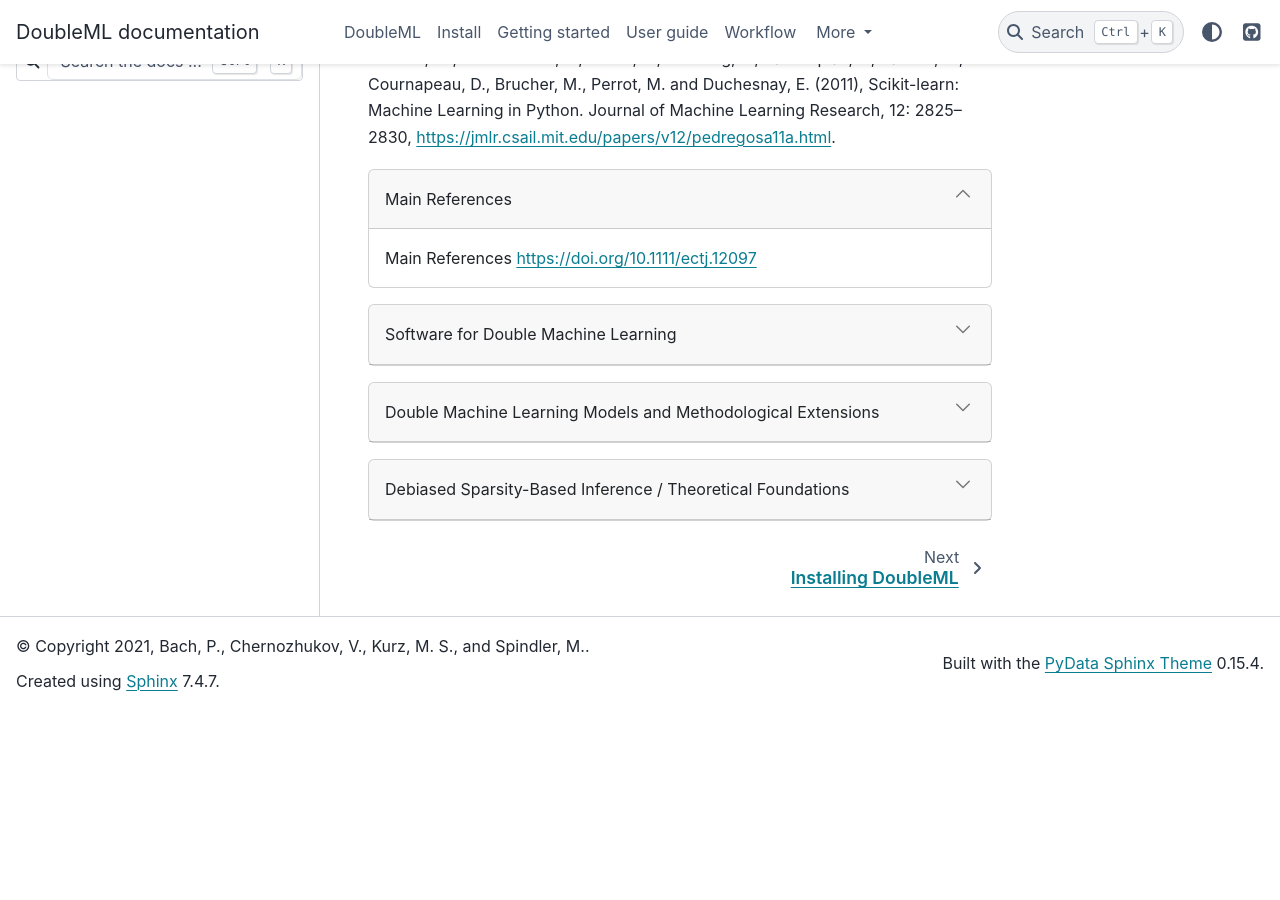
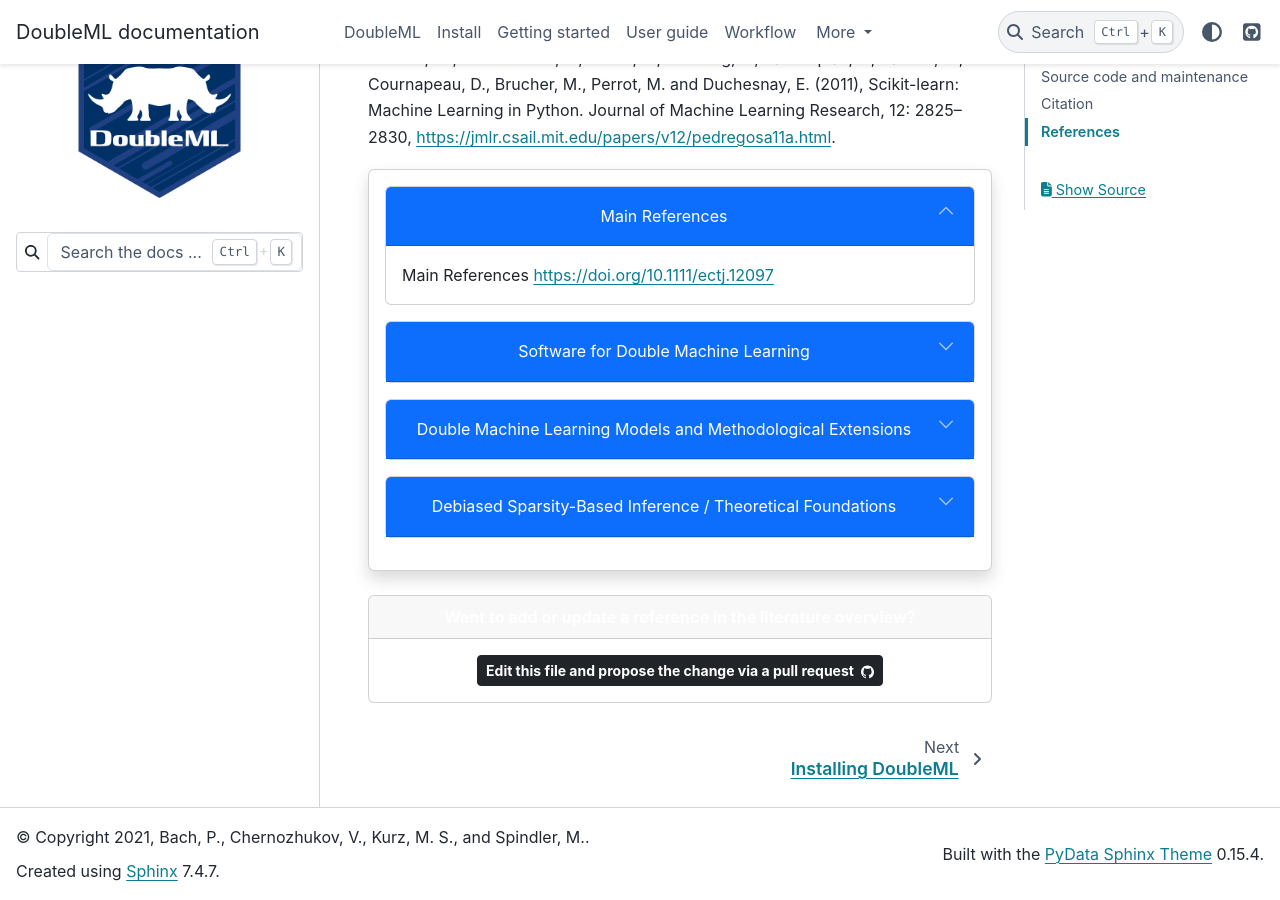
Before and after one commit to DoubleML/doubleml-docs, a Sphinx documentation site: the page built from doc/index.rst, in a window 1280 px wide and 900 px high, scrolled down 4386 px. Built offline with Sphinx 7.4.7 and the PyData theme 0.15.4, drawn with Linux system fonts in a browser that asks for light colours; before the commit the page ends 5096 px from its top, so only the background shows below that; some of the changed lines change nothing that is shown.

Commit message:
dropdown stylized and pr button added

```diff
--- a/doc/index.rst
+++ b/doc/index.rst
@@ -238,31 +238,74 @@
 Pedregosa, F., Varoquaux, G., Gramfort, A., Michel, V., Thirion, B., Grisel, O., Blondel, M., Prettenhofer, P., Weiss, R., Dubourg, V., Vanderplas, J., Passos, A., Cournapeau, D., Brucher, M., Perrot, M. and Duchesnay, E. (2011),
 Scikit-learn: Machine Learning in Python. Journal of Machine Learning Research, 12: 2825--2830, `https://jmlr.csail.mit.edu/papers/v12/pedregosa11a.html <https://jmlr.csail.mit.edu/papers/v12/pedregosa11a.html>`_.
 
-.. dropdown:: Main References
-    :open:
+.. panels::
+    :column: col-lg
 
-    Main References https://doi.org/10.1111/ectj.12097
+    .. dropdown:: Main References
+        :open:
+        :container: + reference-dropdown
+        :title: bg-primary text-white text-center font-weight-bold
 
-.. dropdown:: Software for Double Machine Learning
+        Main References https://doi.org/10.1111/ectj.12097
 
-    - DoubleML in Python: https://arxiv.org/abs/2104.03220
-    - DoubleML in R: https://arxiv.org/abs/2103.09603
-    - DoubleMLServerless: https://dl.acm.org/doi/10.1145/3447545.3451181
-    - EconML https://github.com/microsoft/EconML
-    - Szitas J (2019). “postDoubleR: Post Double Selection with Double Machine Learning.” https://CRAN.R-project.org/package=postDoubleR
-    - Knaus MC (2020). “Double Machine Learning based Program Evaluation under Unconfoundedness.” arXiv preprint arXiv:2003.03191. URL https://github.com/MCKnaus/causalDML
-    - Knaus MC (2021). “A Double Machine Learning Approach to Estimate the Effects of Musical Practice on Student’s Skills.” Journal of the Royal Statistical Society A, 184(1), 282–300. URL https://github.com/MCKnaus/dmlmt.
+    .. dropdown:: Software for Double Machine Learning
+        :title: bg-primary text-white text-center font-weight-bold
+        :body: bg-light text-left font-italic list-group
 
-.. dropdown:: Double Machine Learning Models and Methodological Extensions
+        - DoubleML in Python: https://arxiv.org/abs/2104.03220
+        - DoubleML in R: https://arxiv.org/abs/2103.09603
+        - DoubleMLServerless: https://dl.acm.org/doi/10.1145/3447545.3451181
+        - EconML https://github.com/microsoft/EconML
+        - Szitas J (2019). “postDoubleR: Post Double Selection with Double Machine Learning.” https://CRAN.R-project.org/package=postDoubleR
+        - Knaus MC (2020). “Double Machine Learning based Program Evaluation under Unconfoundedness.” arXiv preprint arXiv:2003.03191. URL https://github.com/MCKnaus/causalDML
+        - Knaus MC (2021). “A Double Machine Learning Approach to Estimate the Effects of Musical Practice on Student’s Skills.” Journal of the Royal Statistical Society A, 184(1), 282–300. URL https://github.com/MCKnaus/dmlmt.
 
-    - difference-in-differences: https://academic.oup.com/ectj/article/23/2/177/5722119
-    - clustering https://www.tandfonline.com/doi/abs/10.1080/07350015.2021.1895815
-    - reinforcement learning 1: https://jmlr.org/papers/volume21/19-827/19-827.pdf
-    - reinforcement learning 2: https://arxiv.org/abs/2002.08536
-    - Orthogonal Machine Learning: Power and Limitations https://arxiv.org/abs/1711.00342
-    - Heterogenous Treatment Effects: https://arxiv.org/abs/1712.09988
+    .. dropdown:: Double Machine Learning Models and Methodological Extensions
+        :title: bg-primary text-white text-center font-weight-bold
 
-.. dropdown:: Debiased Sparsity-Based Inference / Theoretical Foundations
+        - Neng-Chieh Chang |br|
+          **Double/debiased machine learning for difference-in-differences models** |br|
+          The Econometrics Journal, Volume 23, Issue 2, May 2020, Pages 177–191 |br|
+          `[link] <https://academic.oup.com/ectj/article/23/2/177/5722119>`_
+        - Harold D. Chiang, Kengo Kato, Yukun Ma, Yuya Sasaki |br|
+          **Multiway Cluster Robust Double/Debiased Machine Learning** |br|
+          Journal of Business & Economic Statistics, 2021/03/03 |br|
+          `[link] <https://www.tandfonline.com/doi/abs/10.1080/07350015.2021.1895815>`_
+        - reinforcement learning 1: `[link] <https://jmlr.org/papers/volume21/19-827/19-827.pdf>`_
+        - reinforcement learning 2: `[link] <https://arxiv.org/abs/2002.08536>`_
+        - Orthogonal Machine Learning: Power and Limitations `[link] <https://arxiv.org/abs/1711.00342>`_
+        - Heterogenous Treatment Effects: `[link] <https://arxiv.org/abs/1712.09988>`_
 
-    - Belloni et al. 2011, 2014b; Javanmard and Montanari 2014; van de Geer et al. 2014; Zhang and Zhang 2014; Chernozhukov et al. 2015b --> See Remark 4 in https://arxiv.org/pdf/2103.09603.pdf
-    - Neyman (1959) --> also from https://arxiv.org/pdf/2103.09603.pdf
+    .. dropdown:: Debiased Sparsity-Based Inference / Theoretical Foundations
+        :title: bg-primary text-white text-center font-weight-bold
+
+        - Belloni et al. 2011, 2014b; Javanmard and Montanari 2014; van de Geer et al. 2014; Zhang and Zhang 2014; Chernozhukov et al. 2015b --> See Remark 4 in https://arxiv.org/pdf/2103.09603.pdf
+        - Neyman (1959) --> also from https://arxiv.org/pdf/2103.09603.pdf
+
+
+.. panels::
+    :column: col-lg-12
+    :header: text-center text-white
+    :card: text-center text-white
+    :body: text-center text-white
+
+    **Want to add or update a reference in the literature overview?**
+    ^^^
+
+    .. link-button:: intro/intro
+        :type: ref
+        :text: Edit this file and propose the change via a pull request
+        :classes: btn-block btn-dark stretched-link btn-sm pr-button fw-bold
+
+.. raw:: html
+
+    <script>
+    // add the GitHub Mark icon to the pull request button
+        var pr_button = document.getElementsByClassName('pr-button')[0]
+        var svg = '<svg xmlns="http://www.w3.org/2000/svg" viewBox="0 0 16 16" style="padding-left: 7px" width="20" height="16"><path fill="white" fill-rule="evenodd" d="M8 0C3.58 0 0 3.58 0 8c0 3.54 2.29 6.53 5.47 7.59.4.07.55-.17.55-.38 0-.19-.01-.82-.01-1.49-2.01.37-2.53-.49-2.69-.94-.09-.23-.48-.94-.82-1.13-.28-.15-.68-.52-.01-.53.63-.01 1.08.58 1.23.82.72 1.21 1.87.87 2.33.66.07-.52.28-.87.51-1.07-1.78-.2-3.64-.89-3.64-3.95 0-.87.31-1.59.82-2.15-.08-.2-.36-1.02.08-2.12 0 0 .67-.21 2.2.82.64-.18 1.32-.27 2-.27.68 0 1.36.09 2 .27 1.53-1.04 2.2-.82 2.2-.82.44 1.1.16 1.92.08 2.12.51.56.82 1.27.82 2.15 0 3.07-1.87 3.75-3.65 3.95.29.25.54.73.54 1.48 0 1.07-.01 1.93-.01 2.2 0 .21.15.46.55.38A8.013 8.013 0 0016 8c0-4.42-3.58-8-8-8z"></path></svg>';
+        pr_button.innerHTML += svg
+    </script>
+
+.. |br| raw:: html
+
+    <br/>
```
